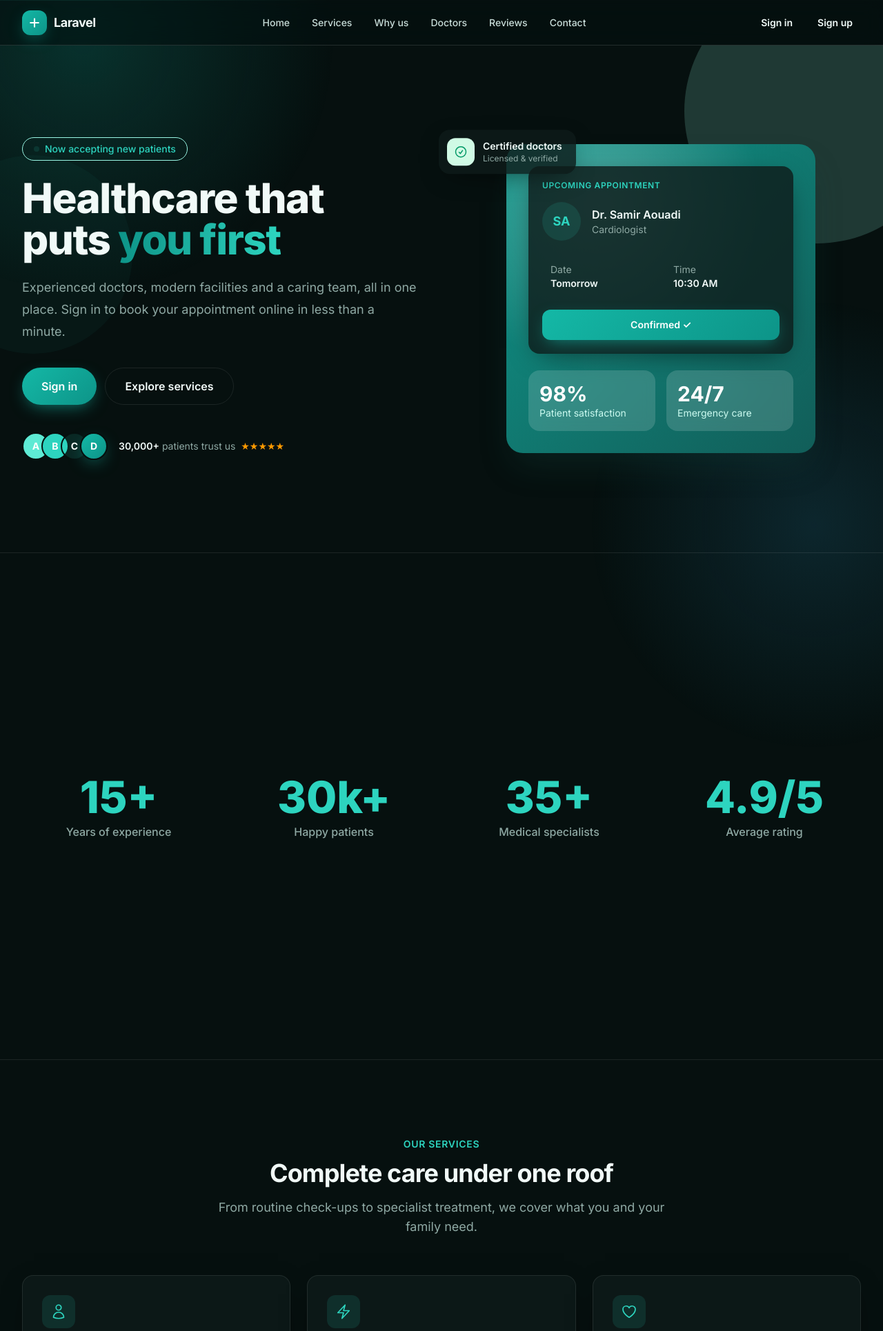
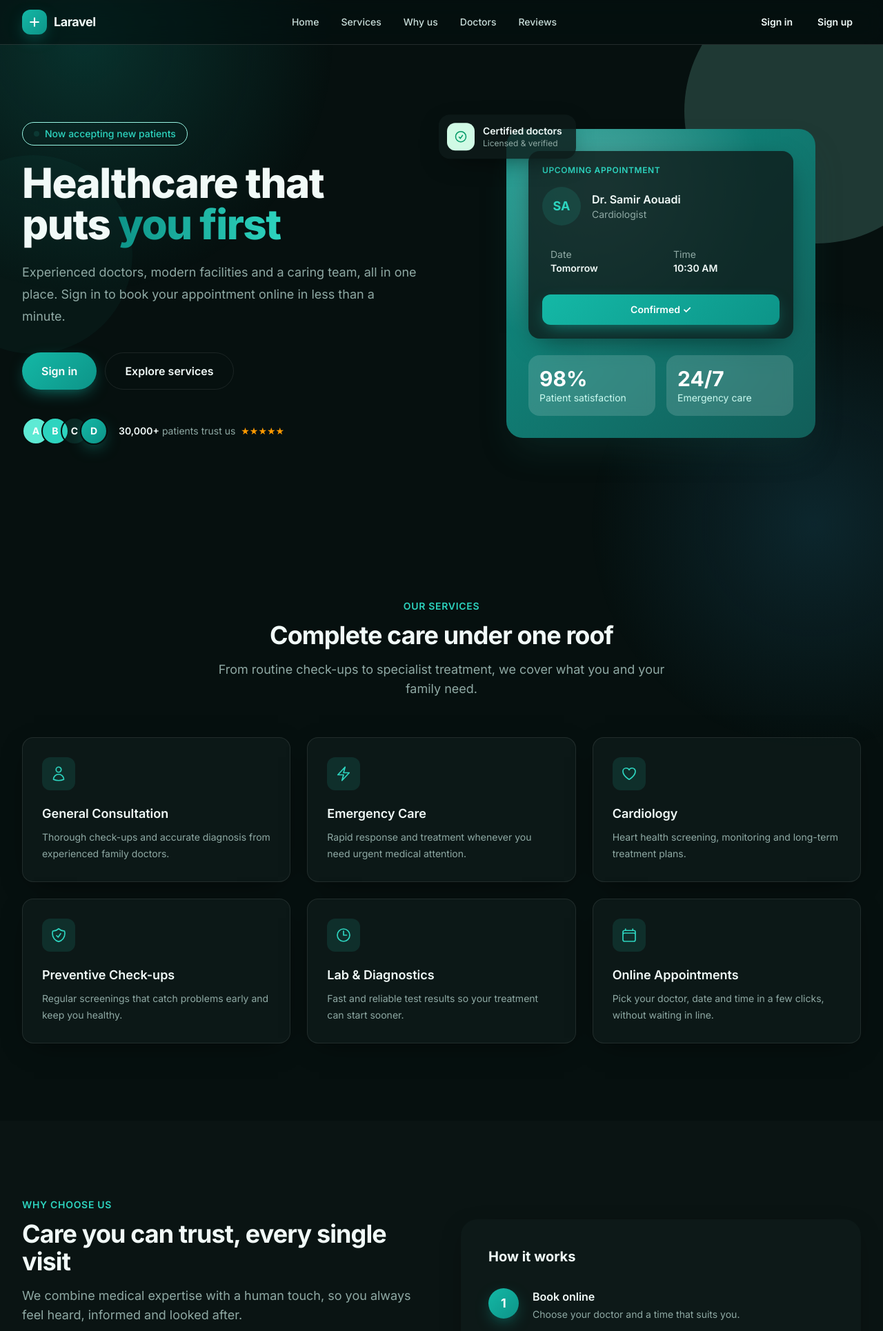
Before and after one commit to MonCiF963/clinic-management-system, a Laravel app: page / in a window 1280 px wide. Shown: the top 1930 px of the page at 69% size. Run offline with Laravel 12, Linux system fonts and the light colour scheme; style sheets or scripts are compiled from the project's sources.

Commit message:
Fix blank Users page (emptied view), add account detail page; revert full-screen scrolling; remove stats and contact sections (#22)
Claude-Session: https://claude.ai/code/session_01NF1ZW54xWaZnLJnSDdP8ee

Co-authored-by: Claude <noreply@anthropic.com>

```diff
--- a/public/css/site.css
+++ b/public/css/site.css
@@ -88,14 +88,3 @@ body.sd footer{background:rgba(3,10,9,.8)!important}
   article:hover,figure:hover{transform:none!important}
 }
 @media (max-width:380px){.tabbar a{font-size:9.5px}.tabbar svg{width:20px;height:20px}}
-
-/* ===== Each home section fills the screen ===== */
-html{scroll-padding-top:64px}
-@media (min-width:768px){html{scroll-snap-type:y proximity}}
-main .snap-sec{min-height:calc(100vh - 64px);min-height:calc(100svh - 64px);display:flex;flex-direction:column;justify-content:center;scroll-snap-align:start}
-main #top.snap-sec{min-height:calc(100vh - 64px);min-height:calc(100svh - 64px)}
-main .snap-sec>*:not(.absolute){width:100%}
-main #stats .grid{width:100%}
-main #stats .grid p:first-child{font-size:clamp(2.4rem,6vw,4rem)!important}
-main #stats .grid p:last-child{font-size:1rem}
-@media (max-width:767px){main .snap-sec{min-height:calc(100svh - 56px)}}
--- a/public/js/site.js
+++ b/public/js/site.js
@@ -72,7 +72,7 @@
 (() => {
   const tabs = [...document.querySelectorAll('.tabbar a[data-tab]')];
   if (!tabs.length || !document.getElementById('services')) return;
-  const map = { top: 'home', services: 'services', 'why-us': 'services', doctors: 'doctors', reviews: 'doctors', contact: 'contact' };
+  const map = { top: 'home', services: 'services', 'why-us': 'services', doctors: 'doctors', reviews: 'doctors' };
   const set = (id) => tabs.forEach((t) => t.classList.toggle('on', t.dataset.tab === map[id]));
   set('top');
   const io = new IntersectionObserver((es) => es.forEach((e) => { if (e.isIntersecting) set(e.target.id); }), { rootMargin: '-45% 0px -50% 0px' });
--- a/resources/views/home.blade.php
+++ b/resources/views/home.blade.php
@@ -59,7 +59,7 @@
 @endphp
 
 {{-- ============ HERO ============ --}}
-<section id="top" class="snap-sec relative overflow-hidden bg-linear-to-b from-brand-50 via-white to-white">
+<section id="top" class="relative overflow-hidden bg-linear-to-b from-brand-50 via-white to-white">
     <div class="pointer-events-none absolute -top-24 -right-24 size-96 rounded-full bg-brand-200/50 blur-3xl"></div>
     <div class="pointer-events-none absolute top-40 -left-24 size-72 rounded-full bg-brand-100/60 blur-3xl"></div>
 
@@ -172,20 +172,8 @@
     </div>
 </section>
 
-{{-- ============ STATS ============ --}}
-<section id="stats" class="snap-sec border-y border-slate-200 bg-white">
-    <div class="mx-auto grid max-w-7xl grid-cols-2 gap-8 px-4 py-12 sm:px-6 lg:grid-cols-4 lg:px-8">
-        @foreach ($stats as [$number, $label])
-            <div class="reveal text-center">
-                <p class="text-3xl font-extrabold text-brand-600 sm:text-4xl">{{ $number }}</p>
-                <p class="mt-1 text-sm font-medium text-slate-500">{{ $label }}</p>
-            </div>
-        @endforeach
-    </div>
-</section>
-
 {{-- ============ SERVICES ============ --}}
-<section id="services" class="snap-sec scroll-mt-20 py-20 sm:py-28">
+<section id="services" class="scroll-mt-20 py-20 sm:py-28">
     <div class="mx-auto max-w-7xl px-4 sm:px-6 lg:px-8">
         <div class="reveal mx-auto max-w-2xl text-center">
             <p class="text-sm font-semibold tracking-wider text-brand-600 uppercase">Our services</p>
@@ -210,7 +198,7 @@
 </section>
 
 {{-- ============ WHY US ============ --}}
-<section id="why-us" class="snap-sec scroll-mt-20 bg-slate-50 py-20 sm:py-28">
+<section id="why-us" class="scroll-mt-20 bg-slate-50 py-20 sm:py-28">
     <div class="mx-auto grid max-w-7xl items-center gap-14 px-4 sm:px-6 lg:grid-cols-2 lg:px-8">
 
         <div class="reveal">
@@ -249,7 +237,7 @@
 </section>
 
 {{-- ============ DOCTORS ============ --}}
-<section id="doctors" class="snap-sec scroll-mt-20 py-20 sm:py-28">
+<section id="doctors" class="scroll-mt-20 py-20 sm:py-28">
     <div class="mx-auto max-w-7xl px-4 sm:px-6 lg:px-8">
         <div class="reveal mx-auto max-w-2xl text-center">
             <p class="text-sm font-semibold tracking-wider text-brand-600 uppercase">Our team</p>
@@ -279,7 +267,7 @@
 </section>
 
 {{-- ============ REVIEWS ============ --}}
-<section id="reviews" class="snap-sec scroll-mt-20 bg-brand-900 py-20 sm:py-28">
+<section id="reviews" class="scroll-mt-20 bg-brand-900 py-20 sm:py-28">
     <div class="mx-auto max-w-7xl px-4 sm:px-6 lg:px-8">
         <div class="reveal mx-auto max-w-2xl text-center">
             <p class="text-sm font-semibold tracking-wider text-brand-300 uppercase">Testimonials</p>
@@ -304,42 +292,5 @@
     </div>
 </section>
 
-{{-- ============ CONTACT ============ --}}
-<section id="contact" class="snap-sec scroll-mt-20 py-20 sm:py-28">
-    <div class="mx-auto max-w-7xl px-4 sm:px-6 lg:px-8">
-        <div class="reveal grid overflow-hidden rounded-3xl bg-linear-to-br from-brand-600 to-brand-800 shadow-2xl shadow-brand-900/20 {{ auth()->check() && auth()->user()->hasRole('patient') ? 'lg:grid-cols-2' : '' }}">
-
-            <div class="p-8 text-white sm:p-12">
-                <h2 class="text-3xl font-bold tracking-tight sm:text-4xl">
-                    {{ auth()->check() && auth()->user()->hasRole('patient') ? 'Book your appointment today' : 'Get in touch' }}
-                </h2>
-                <p class="mt-4 text-lg text-brand-100">
-                    {{ auth()->check() && auth()->user()->hasRole('patient') ? 'Pick a doctor and a free time. Our team will confirm your visit shortly.' : 'Call us or visit the clinic. Existing patients can sign in to manage their appointments.' }}
-                </p>
-
-                <ul class="mt-8 space-y-4 text-brand-50">
-                    <li class="flex items-center gap-3">
-                        <svg viewBox="0 0 24 24" fill="none" stroke="currentColor" stroke-width="1.7" stroke-linecap="round" stroke-linejoin="round" class="size-6"><path d="M2.25 6.75c0 8.284 6.716 15 15 15h2.25a2.25 2.25 0 0 0 2.25-2.25v-1.372c0-.516-.351-.966-.852-1.091l-4.423-1.106c-.44-.11-.902.055-1.173.417l-.97 1.293c-.282.376-.769.542-1.21.38a12.035 12.035 0 0 1-7.143-7.143c-.162-.441.004-.928.38-1.21l1.293-.97c.363-.271.527-.734.417-1.173L6.963 3.102a1.125 1.125 0 0 0-1.091-.852H4.5A2.25 2.25 0 0 0 2.25 4.5v2.25Z"/></svg>
-                        +1 (555) 010-2030
-                    </li>
-                    <li class="flex items-center gap-3">
-                        <svg viewBox="0 0 24 24" fill="none" stroke="currentColor" stroke-width="1.7" stroke-linecap="round" stroke-linejoin="round" class="size-6"><path d="M12 6v6h4.5m4.5 0a9 9 0 1 1-18 0 9 9 0 0 1 18 0Z"/></svg>
-                        Sun – Thu, 08:00 – 18:00
-                    </li>
-                </ul>
-            </div>
-
-            @auth
-                @if (auth()->user()->hasRole('patient'))
-                    <div class="flex flex-col justify-center gap-5 bg-white p-8 sm:p-12">
-                        <h3 class="text-xl font-bold text-slate-900">Ready when you are</h3>
-                        <p class="text-slate-600">Choose a service, a doctor and a free time. It takes less than a minute.</p>
-                        <a href="{{ route('appointments.create') }}" class="btn-shine rounded-xl bg-brand-600 py-3.5 text-center text-sm font-semibold text-white shadow-lg shadow-brand-600/25 transition hover:bg-brand-700">Book an appointment</a>
-                    </div>
-                @endif
-            @endauth
-        </div>
-    </div>
-</section>
 
 @endsection
--- a/resources/views/partials/footer.blade.php
+++ b/resources/views/partials/footer.blade.php
@@ -27,7 +27,6 @@
                             <li><a href="{{ route('appointments.create') }}" class="hover:text-white">Book appointment</a></li>
                         @endif
                     @endauth
-                    <li><a href="{{ url('/') }}#contact" class="hover:text-white">Contact</a></li>
                 </ul>
             </div>
 
--- a/resources/views/partials/navbar.blade.php
+++ b/resources/views/partials/navbar.blade.php
@@ -18,7 +18,6 @@
             <a href="{{ url('/') }}#why-us" class="transition hover:text-brand-600">Why us</a>
             <a href="{{ url('/') }}#doctors" class="transition hover:text-brand-600">Doctors</a>
             <a href="{{ url('/') }}#reviews" class="transition hover:text-brand-600">Reviews</a>
-            <a href="{{ url('/') }}#contact" class="transition hover:text-brand-600">Contact</a>
         </nav>
 
         <div class="hidden items-center gap-3 md:flex">
--- a/resources/views/partials/tabbar.blade.php
+++ b/resources/views/partials/tabbar.blade.php
@@ -5,7 +5,6 @@
         ['Home', $home.'#top', 'M3 11.5 12 4l9 7.5V20a1 1 0 0 1-1 1h-5v-6H9v6H4a1 1 0 0 1-1-1z'],
         ['Services', $home.'#services', 'M12 3v18M3 12h18'],
         ['Doctors', $home.'#doctors', 'M12 12a4 4 0 1 0 0-8 4 4 0 0 0 0 8zM4 21a8 8 0 0 1 16 0'],
-        ['Contact', $home.'#contact', 'M4 5h16v12H8l-4 4z'],
     ];
 @endphp
 <nav class="tabbar md:hidden" aria-label="Main">
--- a/routes/web.php
+++ b/routes/web.php
@@ -49,6 +49,7 @@ Route::middleware('auth')->group(function () {
 
     Route::middleware('role:admin')->prefix('admin')->name('admin.')->group(function () {
         Route::get('/users', [\App\Http\Controllers\Admin\UserController::class, 'index'])->name('users.index');
+        Route::get('/users/{user}', [\App\Http\Controllers\Admin\UserController::class, 'show'])->name('users.show');
         Route::get('/services', [ServiceController::class, 'index'])->name('services.index');
         Route::post('/services', [ServiceController::class, 'store'])->name('services.store');
         Route::put('/services/{service}', [ServiceController::class, 'update'])->name('services.update');
```
Also changed, not shown: app/Http/Controllers/Admin/UserController.php (+21 -0 lines), resources/views/admin/users/index.blade.php (+62 -0 lines), resources/views/admin/users/show.blade.php (added, +73 -0 lines).
